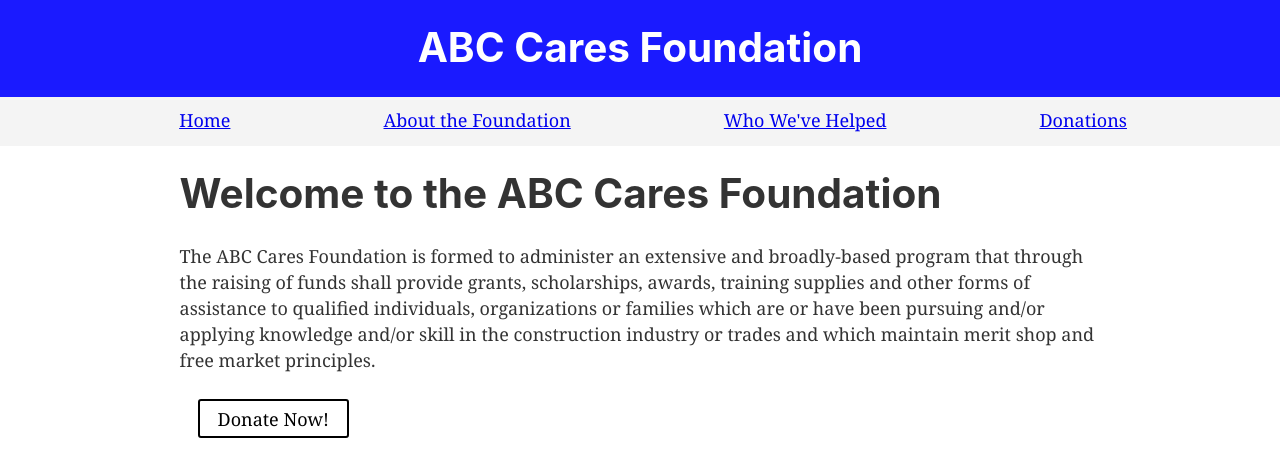
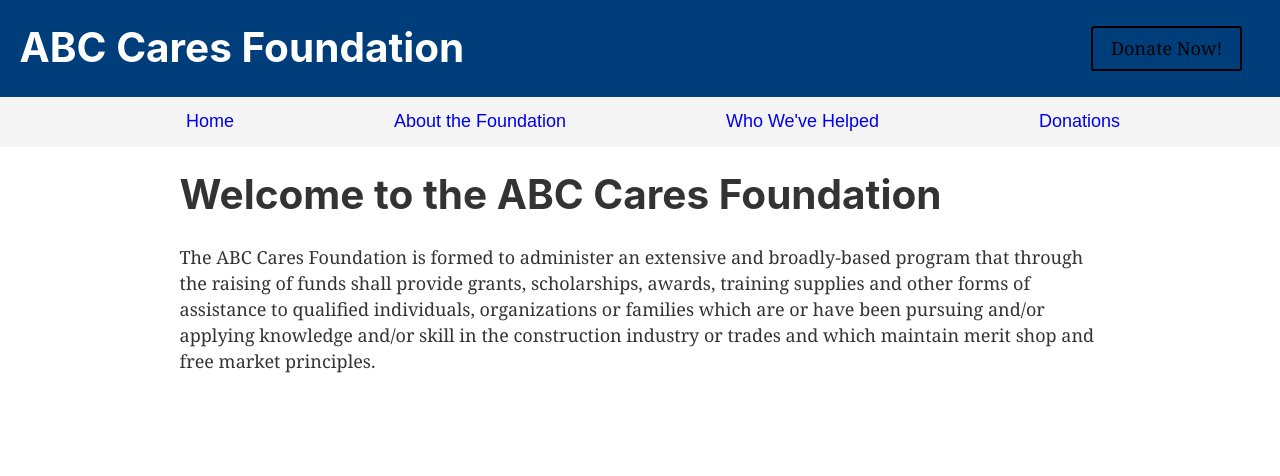
Before and after one commit to Esotastic/abc-cares-site, a Gatsby site: page / in a window 1280 px wide. Built offline with nearby package versions, Linux system fonts and the light colour scheme; Gatsby itself is replaced by a stand-in of ours.

Commit message:
Added donation button to header

```diff
--- a/gatsby-config.js
+++ b/gatsby-config.js
@@ -4,6 +4,7 @@ module.exports = {
   },
   plugins: [
     'gatsby-plugin-react-helmet',
+    'gatsby-plugin-styled-components',
     {
       resolve: `gatsby-plugin-manifest`,
       options: {
--- a/src/components/donate-button.js
+++ b/src/components/donate-button.js
@@ -16,8 +16,6 @@ const DonateButton = styled.button`
     `};
 `;
 
-
-
 // const DonateButton = () => {
 //   return (
 //     <div>
--- a/src/components/header.js
+++ b/src/components/header.js
@@ -1,40 +1,51 @@
 import React from 'react'
 import { Link } from 'gatsby'
 import styled, {css} from "styled-components";
+import DonateButton from '../components/donate-button';
+
+const StyledHeader = styled.div`
+  background: #003E7B;
+  h1 {
+    img {
+      height: 100px;
+    }
+  }
+`;
+
+const HeaderContainer = styled.div`
+  margin: 0 auto;
+  maxWidth: 960px;
+  padding: 1.45rem 1.0875rem;
+  display: flex;
+  flex-direction: row;
+  justify-content: space-between;
+  h1 {
+    margin: 0;
+    text-align: center;
+  }
+  ${DonateButton} {
+    text-align: center;
+  }
+`;
+
+const StyledLink = styled(Link)`
+  color: white;
+  text-decoration: none;
+`;
 
 const Header = ({ siteTitle }) => (
-  <div
-    style={{
-      background: '#1a1aff',
-    }}
-  >
-    <div
-      style={{
-        margin: '0 auto',
-        maxWidth: 960,
-        padding: '1.45rem 1.0875rem',
-      }}
-    >
-      <h1 style={{
-        margin: 0,
-        textAlign: "center"
-      }}>
-        <Link
-          to="/"
-          style={{
-            color: 'white',
-            textDecoration: 'none',
-          }}
-        >
+  <StyledHeader>
+    <HeaderContainer>
+      <h1>
+        <StyledLink to="/">
           {siteTitle}
-        </Link>
+        </StyledLink>
       </h1>
-    </div>
-  </div>
+      <DonateButton>Donate Now!</DonateButton>
+    </HeaderContainer>
+  </StyledHeader>
 )
 
-const StyledHeader = styled(Header)`
-  background: purple;
-`;
+
 
 export default Header
--- a/src/components/menu.js
+++ b/src/components/menu.js
@@ -1,22 +1,41 @@
 import React from 'react';
 import { Link } from "gatsby";
+import styled, {css} from "styled-components";
+
+const MenuWrapper = styled.div`
+  background: #f4f4f4;
+  padding-top: 10px;
+`;
+
+const MenuList = styled.ul`
+  list-style: none;
+  display: flex;
+  justify-content: space-evenly;
+  li {
+    display: block;
+  }
+`;
+
+const StyledLink = styled(Link)`
+  font-family: sans-serif;
+  text-decoration: none;
+  width: 48px;
+  height: 48px;
+  &:hover {
+    transition: fill 0.25s;
+    color: red;
+  }
+`;
 
 const Menu = () => (
-    <div style ={{
-      background: "#f4f4f4",
-      paddingTop: "10px"
-    }}>
-      <ul style={{
-        listStyle: "none",
-        display: "flex",
-        justifyContent: "space-evenly"
-      }}>
-        <li><Link to="/">Home</Link></li>
-        <li><Link to="/about">About the Foundation</Link></li>
-        <li><Link to="/who-we-help">Who We've Helped</Link></li>
-        <li><Link to="/donate">Donations</Link></li>
-      </ul>
-    </div>
+    <MenuWrapper>
+      <MenuList>
+        <li><StyledLink to="/">Home</StyledLink></li>
+        <li><StyledLink to="/about">About the Foundation</StyledLink></li>
+        <li><StyledLink to="/who-we-help">Who We've Helped</StyledLink></li>
+        <li><StyledLink to="/donate">Donations</StyledLink></li>
+      </MenuList>
+    </MenuWrapper>
   );
 
 export default Menu;
--- a/src/pages/index.js
+++ b/src/pages/index.js
@@ -1,8 +1,14 @@
 import React from 'react'
 import { Link } from 'gatsby'
+import styled, {css} from "styled-components";
 
 import Layout from '../components/layout'
 import DonateButton from '../components/donate-button';
+
+const IndexWrapper = styled.div`
+  height: 100vh;
+  background: blue;
+`;
 
 
 const IndexPage = () => (
@@ -15,7 +21,6 @@ const IndexPage = () => (
       are or have been pursuing and/or applying knowledge and/or skill in the construction industry or
       trades and which maintain merit shop and free market principles.
     </p>
-    <DonateButton>Donate Now!</DonateButton>
   </Layout>
 )
 
```
